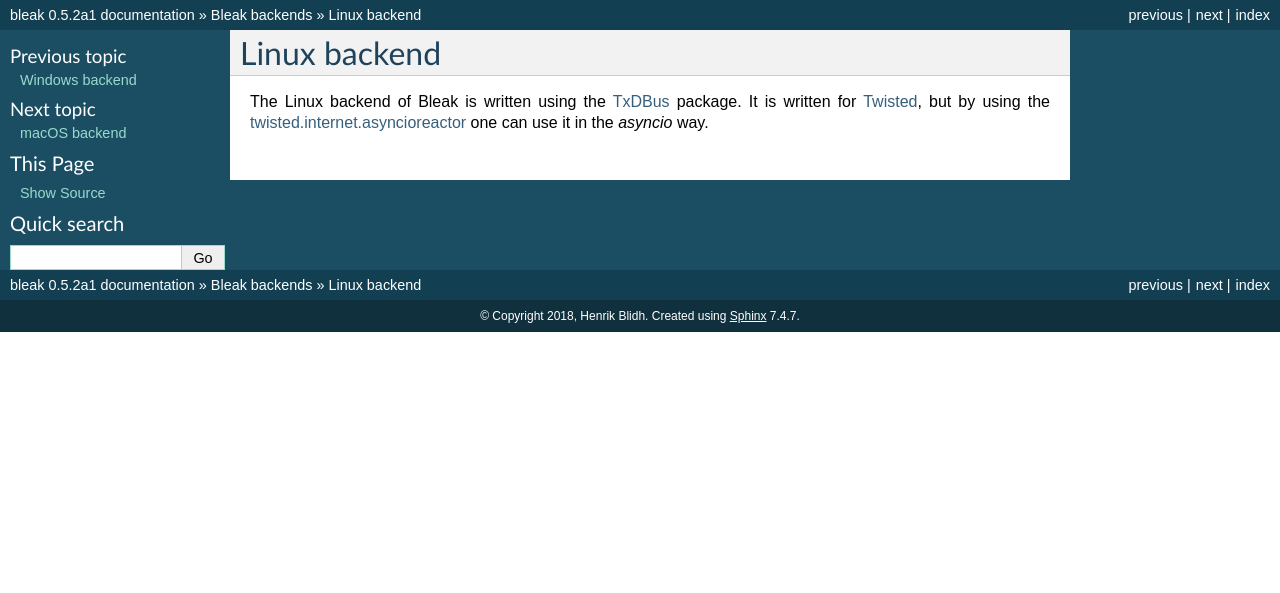
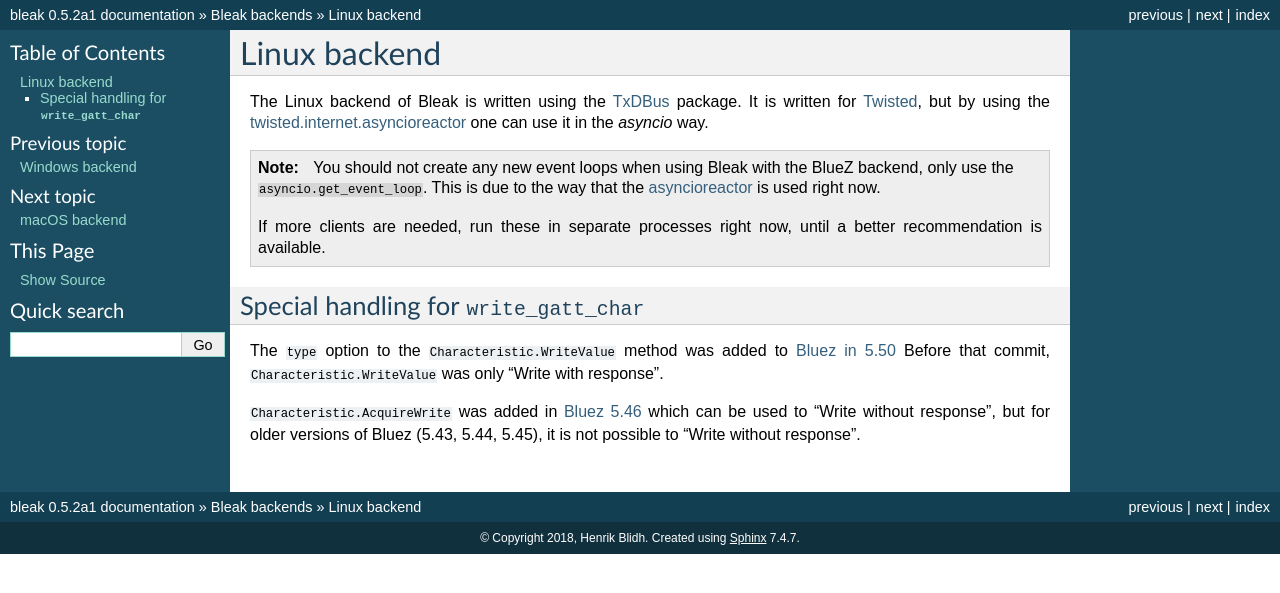
Before and after one commit to hbldh/bleak, a Sphinx documentation site: the page built from docs/backends/linux.rst, in a window 1280 px wide. Shown: the top 593 px of the page. Built offline with Sphinx 7.4.7, drawn with Linux system fonts in a browser that asks for light colours; the version number is read from the project's files by our own code.

Commit message:
Documentation improvements
Improved documentation for write_gatt_char
Moved #138 comment for code to docstring and to proper documentation.
Documented the new event loop problem detailed in #93 and #125

```diff
--- a/docs/backends/index.rst
+++ b/docs/backends/index.rst
@@ -4,7 +4,7 @@ Bleak backends
 Bleak supports the following operating systems:
 
 * Windows 10, version 16299 (Fall Creators Update) and greater
-* Linux distributions with BlueZ >= 5.43
+* Linux distributions with BlueZ >= 5.43 (See :ref:`linux-backend` for more details)
 * OS X/macOS support via Core Bluetooth API, from at least version 10.11
 
 These pages document platform specific differences from the interface API.
--- a/docs/backends/linux.rst
+++ b/docs/backends/linux.rst
@@ -1,3 +1,5 @@
+.. _linux-backend:
+
 Linux backend
 =============
 
@@ -7,3 +9,26 @@ package. It is written for
 `Twisted <https://twistedmatrix.com/trac/>`_, but by using the
 `twisted.internet.asyncioreactor <https://twistedmatrix.com/documents/current/api/twisted.internet.asyncioreactor.html>`_
 one can use it in the `asyncio` way.
+
+.. note::
+
+    You should not create any new event loops when using Bleak with the BlueZ backend, only use the
+    ``asyncio.get_event_loop``. This is due to the way that the
+    `asyncioreactor <https://twistedmatrix.com/documents/current/api/twisted.internet.asyncioreactor.html>`_
+    is used right now.
+
+    If more clients are needed, run these in separate processes right now, until a better recommendation
+    is available.
+
+
+Special handling for ``write_gatt_char``
+----------------------------------------
+
+The ``type`` option to the ``Characteristic.WriteValue``
+method was added to
+`Bluez in 5.50 <https://git.kernel.org/pub/scm/bluetooth/bluez.git/commit?id=fa9473bcc48417d69cc9ef81d41a72b18e34a55a>`_
+Before that commit, ``Characteristic.WriteValue`` was only "Write with response".
+
+``Characteristic.AcquireWrite`` was added in
+`Bluez 5.46 <https://git.kernel.org/pub/scm/bluetooth/bluez.git/commit/doc/gatt-api.txt?id=f59f3dedb2c79a75e51a3a0d27e2ae06fefc603e>`_
+which can be used to "Write without response", but for older versions of Bluez (5.43, 5.44, 5.45), it is not possible to "Write without response".
--- a/docs/index.rst
+++ b/docs/index.rst
@@ -37,7 +37,7 @@ Features
 --------
 
 * Supports Windows 10, version 16299 (Fall Creators Update) or greater
-* Supports Linux distributions with BlueZ >= 5.43
+* Supports Linux distributions with BlueZ >= 5.43 (See :ref:`linux-backend` for more details)
 * OS X/macOS support via Core Bluetooth API, from at least OS X version 10.11
 
 Bleak supports reading, writing and getting notifications from
```
Also changed, not shown: 1 other file.
